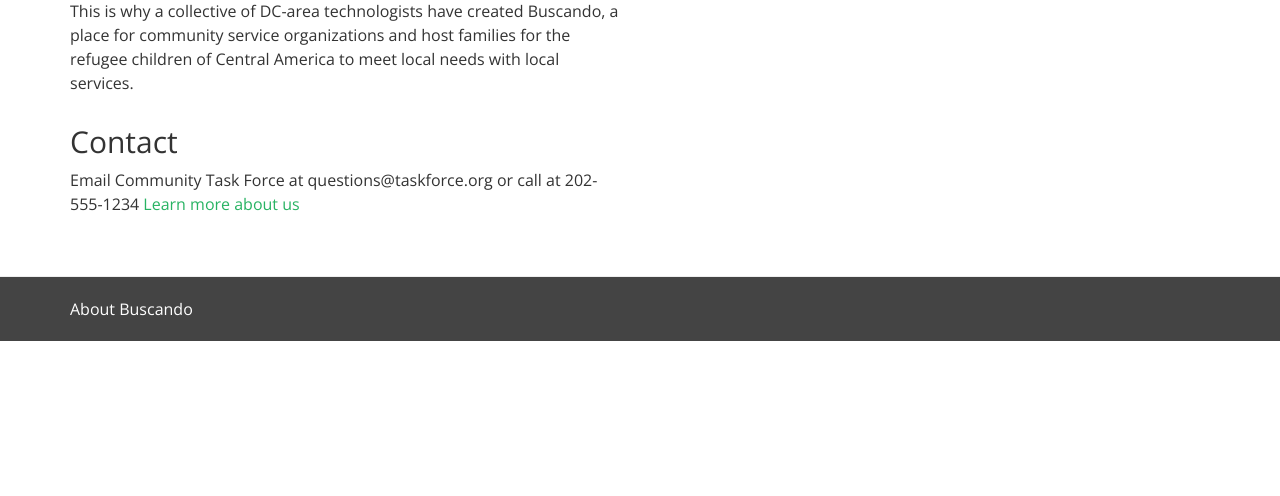
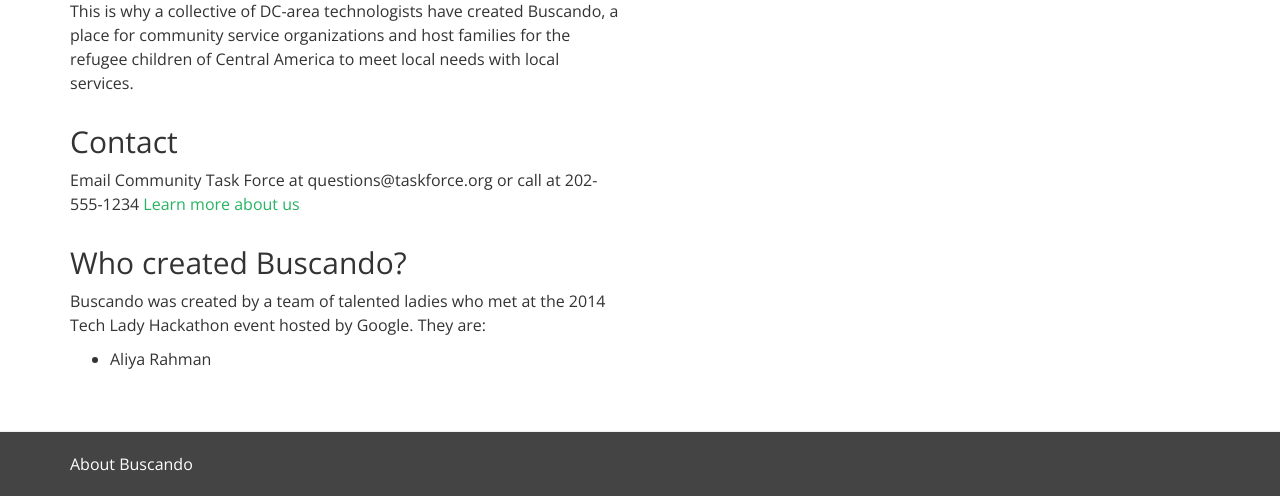
Before and after one commit to aliyarahman/buscando, a Django app: page /about/ in a window 1280 px wide. Shown: the part 494-990 px from the top of the page. Before the commit the page ends 835 px from the top, so only its background shows below. Run offline with Django 3.2, Linux system fonts and the light colour scheme; parts of the project's set-up code (start-up, migrations or seed data) failed here and were passed over; some libraries are stand-ins or nearby versions.

Commit message:
Update about.html

```diff
--- a/app/templates/about.html
+++ b/app/templates/about.html
@@ -42,4 +42,14 @@
 	</div>
 </div>
 
+<div class="row">
+	<div class="col-md-6">
+		<h2>Who created Buscando?</h2>
+		<p> Buscando was created by a team of talented ladies who met at the 2014 Tech Lady Hackathon event hosted by Google. They are:</p>
+		<ul>
+			<li>Aliya Rahman</li>
+		</ul>
+	</div>
+</div>
+
 {% endblock %}
```
